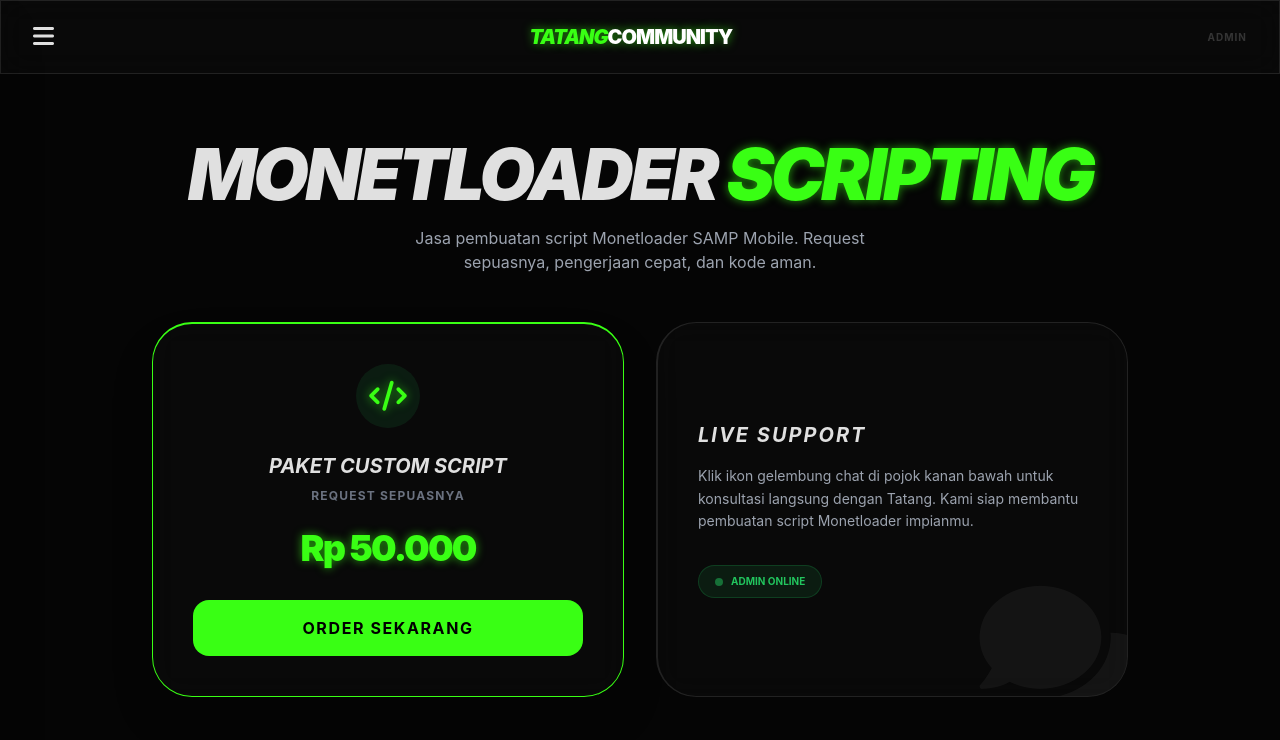
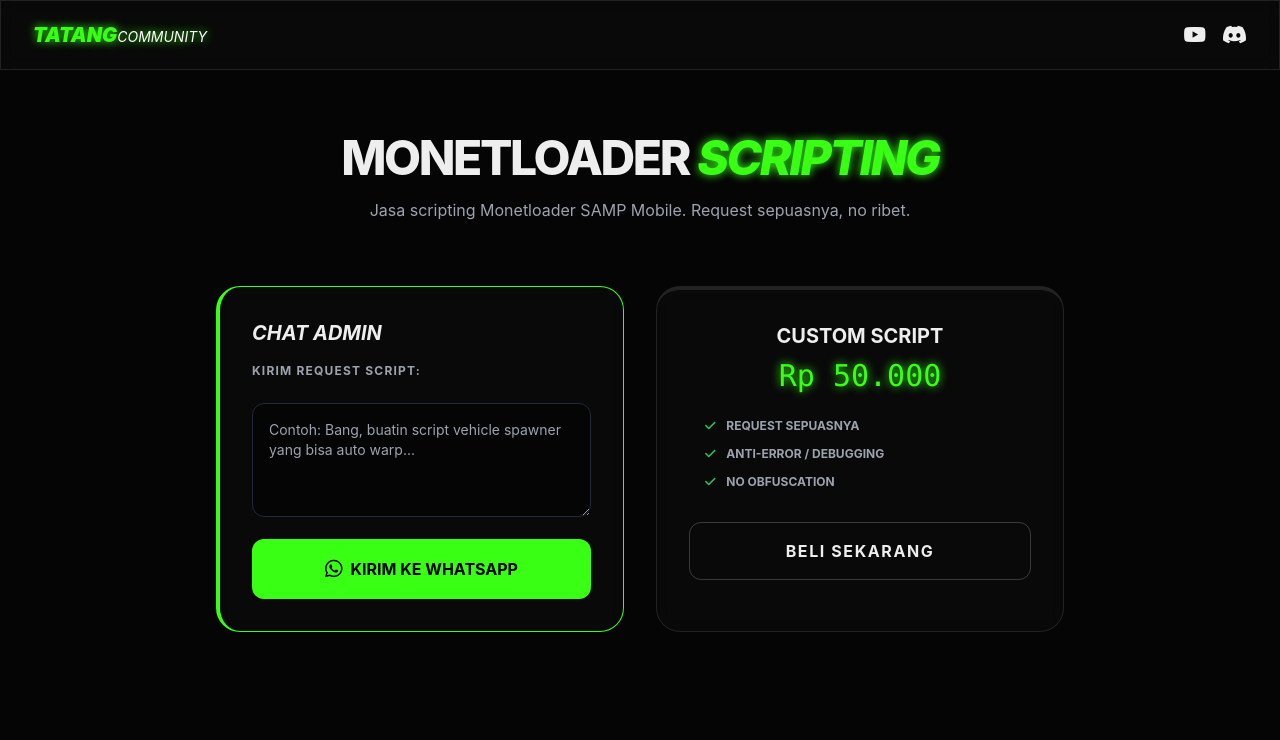
Before and after one commit to dijadikan/discord-cs-bot, a plain HTML site: page index.html in a window 1280 px wide. Drawn offline with nearby package versions, Linux system fonts and the light colour scheme.

Commit message:
Update index.html

```diff
--- a/index.html
+++ b/index.html
@@ -7,122 +7,79 @@
     <script src="https://cdn.tailwindcss.com"></script>
     <link rel="stylesheet" href="https://cdnjs.cloudflare.com/ajax/libs/font-awesome/6.0.0/css/all.min.css">
     <style>
-        body { background-color: #050505; color: #e0e0e0; font-family: 'Inter', sans-serif; }
-        .glass { background: rgba(255, 255, 255, 0.02); backdrop-filter: blur(15px); border: 1px solid rgba(255, 255, 255, 0.1); }
-        .neon-green { color: #39FF14; text-shadow: 0 0 10px rgba(57, 255, 20, 0.6); }
-        .sidebar { transition: 0.4s; transform: translateX(-100%); }
-        .sidebar.active { transform: translateX(0); }
+        body { background-color: #050505; color: #eee; font-family: 'Inter', sans-serif; }
+        .glass { background: rgba(255, 255, 255, 0.02); backdrop-filter: blur(10px); border: 1px solid rgba(255, 255, 255, 0.1); }
+        .neon-green { color: #39FF14; text-shadow: 0 0 10px #39FF14; }
         .btn-neon { background: #39FF14; color: black; font-weight: bold; transition: 0.3s; }
-        .btn-neon:hover { box-shadow: 0 0 20px #39FF14; transform: scale(1.02); }
+        .btn-neon:hover { box-shadow: 0 0 20px #39FF14; transform: scale(1.05); }
     </style>
 </head>
-<body class="overflow-x-hidden">
+<body>
 
-    <div id="sidebar" class="fixed inset-y-0 left-0 w-64 glass z-50 p-6 sidebar shadow-2xl">
-        <div class="flex justify-between items-center mb-10">
-            <h2 class="neon-green font-bold text-xl uppercase italic">Tatang Dev</h2>
-            <button onclick="toggleMenu()" class="text-white text-3xl">&times;</button>
+    <nav class="p-5 glass sticky top-0 z-50 flex justify-between items-center px-8">
+        <h1 class="text-xl font-black italic neon-green">TATANG<span class="text-white font-normal text-sm">COMMUNITY</span></h1>
+        <div class="flex gap-4">
+            <a href="https://youtube.com/@tatanglua" class="hover:neon-green"><i class="fab fa-youtube text-xl"></i></a>
+            <a href="https://discord.gg/linkmu" class="hover:neon-green"><i class="fab fa-discord text-xl"></i></a>
         </div>
-        <ul class="space-y-6 font-medium">
-            <li><a href="https://wa.me/628123456789" class="flex items-center gap-3 hover:text-green-400 transition"><i class="fab fa-whatsapp text-green-500"></i> WhatsApp Admin</a></li>
-            <li><a href="https://discord.gg/yourlink" class="flex items-center gap-3 hover:text-indigo-400 transition"><i class="fab fa-discord text-indigo-500"></i> Discord Server</a></li>
-            <li><a href="https://youtube.com/@tatanglua" class="flex items-center gap-3 hover:text-red-500 transition"><i class="fab fa-youtube text-red-600"></i> YouTube</a></li>
-            <li><a href="https://tiktok.com/@tatang" class="flex items-center gap-3 hover:text-pink-400 transition"><i class="fab fa-tiktok"></i> TikTok</a></li>
-        </ul>
-    </div>
+    </nav>
 
-    <header class="p-5 flex justify-between items-center glass sticky top-0 z-40 px-8">
-        <button onclick="toggleMenu()" class="text-2xl hover:neon-green transition"><i class="fas fa-bars"></i></button>
-        <h1 class="font-black text-xl neon-green italic tracking-tighter">TATANG<span class="text-white not-italic">COMMUNITY</span></h1>
-        <button onclick="showLogin()" class="opacity-20 hover:opacity-100 text-[10px] uppercase font-bold tracking-widest">Admin</button>
-    </header>
-
-    <main class="p-6 max-w-5xl mx-auto mt-10 space-y-12">
-        <div class="text-center space-y-4">
-            <h2 class="text-5xl md:text-7xl font-black uppercase tracking-tighter italic">Monetloader <span class="neon-green">Scripting</span></h2>
-            <p class="text-gray-400 max-w-lg mx-auto text-sm md:text-base">Jasa pembuatan script Monetloader SAMP Mobile. Request sepuasnya, pengerjaan cepat, dan kode aman.</p>
+    <main class="max-w-4xl mx-auto p-6 mt-10">
+        <div class="text-center mb-16">
+            <h2 class="text-5xl font-extrabold mb-4 uppercase tracking-tighter">Monetloader <span class="neon-green italic">Scripting</span></h2>
+            <p class="text-gray-400">Jasa scripting Monetloader SAMP Mobile. Request sepuasnya, no ribet.</p>
         </div>
 
         <div class="grid grid-cols-1 md:grid-cols-2 gap-8">
-            <div class="glass p-10 rounded-[40px] border-t-2 border-[#39FF14] text-center flex flex-col items-center shadow-2xl">
-                <div class="w-16 h-16 bg-green-500/10 rounded-full flex items-center justify-center mb-6">
-                    <i class="fas fa-code text-3xl neon-green"></i>
-                </div>
-                <h3 class="text-xl font-bold mb-2 uppercase italic">Paket Custom Script</h3>
-                <p class="text-gray-500 text-xs mb-6 uppercase tracking-widest font-bold">Request Sepuasnya</p>
-                <p class="text-4xl font-black neon-green mb-8 tracking-tighter">Rp 50.000</p>
-                <button onclick="showPay()" class="w-full btn-neon py-4 rounded-2xl uppercase tracking-widest">Order Sekarang</button>
+            <div class="glass p-8 rounded-3xl border-l-4 border-[#39FF14]">
+                <h3 class="text-xl font-bold mb-4 uppercase italic">Chat Admin</h3>
+                <p class="text-xs text-gray-400 mb-6 font-bold uppercase tracking-widest">Kirim Request Script:</p>
+                <textarea id="pesan-user" rows="4" class="w-full bg-black/40 border border-gray-800 p-4 rounded-xl mb-4 focus:outline-none focus:border-[#39FF14] text-sm" placeholder="Contoh: Bang, buatin script vehicle spawner yang bisa auto warp..."></textarea>
+                <button onclick="kirimWA()" class="w-full btn-neon py-4 rounded-xl flex justify-center items-center gap-2">
+                    <i class="fab fa-whatsapp text-xl"></i> KIRIM KE WHATSAPP
+                </button>
             </div>
 
-            <div class="glass p-10 rounded-[40px] flex flex-col justify-center border-l-2 border-white/10 relative overflow-hidden">
-                <div class="absolute -right-10 -bottom-10 opacity-5">
-                    <i class="fas fa-comments text-[150px]"></i>
+            <div class="glass p-8 rounded-3xl border-t-4 border-white/10 text-center">
+                <h3 class="text-xl font-bold mb-2 uppercase">Custom Script</h3>
+                <p class="text-3xl font-mono neon-green mb-6">Rp 50.000</p>
+                <div class="space-y-3 mb-8 text-left text-xs text-gray-400 uppercase font-bold px-4">
+                    <p><i class="fas fa-check text-green-500 mr-2"></i> Request Sepuasnya</p>
+                    <p><i class="fas fa-check text-green-500 mr-2"></i> Anti-Error / Debugging</p>
+                    <p><i class="fas fa-check text-green-500 mr-2"></i> No Obfuscation</p>
                 </div>
-                <h3 class="text-xl font-bold mb-4 uppercase italic tracking-widest">Live Support</h3>
-                <p class="text-gray-400 text-sm mb-8 leading-relaxed">Klik ikon gelembung chat di pojok kanan bawah untuk konsultasi langsung dengan Tatang. Kami siap membantu pembuatan script Monetloader impianmu.</p>
-                <div class="flex gap-3">
-                    <div class="flex items-center gap-2 bg-green-500/10 px-4 py-2 rounded-full border border-green-500/20">
-                        <span class="w-2 h-2 bg-green-500 rounded-full animate-pulse"></span>
-                        <span class="text-[10px] font-bold text-green-500 uppercase">Admin Online</span>
-                    </div>
-                </div>
+                <button onclick="showPay()" class="w-full py-4 rounded-xl border border-white/20 hover:bg-white hover:text-black transition font-bold uppercase tracking-widest">Beli Sekarang</button>
             </div>
         </div>
     </main>
 
     <div id="modal-pay" class="hidden fixed inset-0 bg-black/95 flex items-center justify-center p-6 z-[60]">
-        <div class="glass p-10 rounded-[40px] max-w-sm w-full text-center border-[#39FF14] border shadow-[0_0_50px_rgba(57,255,20,0.1)]">
-            <h3 class="neon-green font-black text-2xl mb-6 uppercase italic tracking-widest underline">Payment</h3>
-            <div class="bg-white p-4 rounded-3xl mb-6 inline-block shadow-xl">
-                <img src="https://api.qrserver.com/v1/create-qr-code/?size=200x200&data=081234567890" alt="QRIS" class="w-48 h-48">
-            </div>
-            <p class="text-[10px] text-gray-500 uppercase mb-1 font-bold">Nomor DANA / QRIS</p>
-            <p class="text-2xl font-black tracking-[0.2em] text-white">0812-3456-7890</p>
-            <button onclick="showPay()" class="mt-8 text-red-500 font-bold uppercase text-[10px] tracking-widest border border-red-500/20 px-6 py-2 rounded-full hover:bg-red-500 hover:text-white transition">Close</button>
+        <div class="glass p-10 rounded-[40px] max-w-sm w-full text-center border-[#39FF14] border shadow-[0_0_30px_rgba(57,255,20,0.2)]">
+            <h3 class="neon-green font-bold text-xl mb-6 tracking-widest italic underline">PAYMENT METHOD</h3>
+            <img src="https://api.qrserver.com/v1/create-qr-code/?size=250x250&data=081234567890" class="mx-auto rounded-2xl mb-6 border-4 border-white">
+            <p class="text-[10px] text-gray-500 uppercase mb-1">Transfer DANA / QRIS</p>
+            <p class="text-2xl font-black tracking-[0.2em]">0812-XXXX-XXXX</p>
+            <button onclick="showPay()" class="mt-8 text-red-500 text-xs font-bold underline uppercase">Close</button>
         </div>
     </div>
 
-    <div id="modal-admin" class="hidden fixed inset-0 bg-black/95 flex items-center justify-center p-6 z-[60]">
-        <div class="glass p-10 rounded-[40px] max-w-sm w-full text-center border-white/10 border">
-            <div class="mb-6">
-                <i class="fas fa-user-shield text-4xl neon-green"></i>
-            </div>
-            <h3 class="font-black mb-8 neon-green italic uppercase tracking-widest text-xl text-center">Admin Access</h3>
-            <input type="email" id="adm-email" placeholder="ADMIN EMAIL" class="w-full bg-white/5 border border-gray-800 p-4 rounded-2xl mb-4 outline-none focus:border-green-500 text-sm tracking-widest">
-            <input type="password" id="adm-pass" placeholder="PASSWORD" class="w-full bg-white/5 border border-gray-800 p-4 rounded-2xl mb-8 outline-none focus:border-green-500 text-sm tracking-widest">
-            <button onclick="loginAdmin()" class="w-full py-4 btn-neon rounded-2xl uppercase tracking-[0.2em]">Login</button>
-            <button onclick="showLogin()" class="mt-6 text-gray-500 text-[10px] uppercase font-bold tracking-widest">Cancel</button>
-        </div>
-    </div>
+    <script>
+        // GANTI NOMOR WA KAMU DI SINI (Wajib pakai 62 di depan)
+        const noWA = "6289515000822";
 
-    <script type="text/javascript">
-    var Tawk_API=Tawk_API||{}, Tawk_LoadStart=new Date();
-    (function(){
-    var s1=document.createElement("script"),s0=document.getElementsByTagName("script")[0];
-    s1.async=true;
-    // Berdasarkan screenshot kamu: 69b4343b5a7d391c37e068e0
-    // Menggunakan ID default jika Widget ID belum diketahui
-    s1.src='https://embed.tawk.to/69b4343b5a7d391c37e068e0/default';
-    s1.charset='UTF-8';
-    s1.setAttribute('crossorigin','*');
-    s0.parentNode.insertBefore(s1,s0);
-    })();
-    </script>
+        function kirimWA() {
+            const pesan = document.getElementById('pesan-user').value;
+            if (pesan.trim() === "") {
+                alert("Isi pesannya dulu bang!");
+                return;
+            }
+            // Kirim ke WA dengan format pesan yang rapi
+            const teksFull = `Halo Tatang Dev, saya mau request script:\n\n"${pesan}"`;
+            window.open(`https://wa.me/${noWA}?text=${encodeURIComponent(teksFull)}`, '_blank');
+        }
 
-    <script>
-        function toggleMenu() { document.getElementById('sidebar').classList.toggle('active'); }
-        function showPay() { document.getElementById('modal-pay').classList.toggle('hidden'); }
-        function showLogin() { document.getElementById('modal-admin').classList.toggle('hidden'); }
-
-        function loginAdmin() {
-            const e = document.getElementById('adm-email').value;
-            const p = document.getElementById('adm-pass').value;
-            if(e === "dikasalto5@gmail.com" && p === "admin") {
-                // Berhasil login akan langsung membuka dashboard tawk.to kamu
-                window.location.href = "https://dashboard.tawk.to";
-            } else {
-                alert("Akses Ditolak! Data Salah.");
-            }
+        function showPay() {
+            document.getElementById('modal-pay').classList.toggle('hidden');
         }
     </script>
 </body>
```
